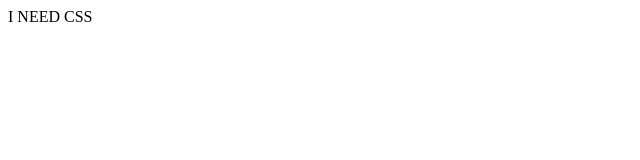
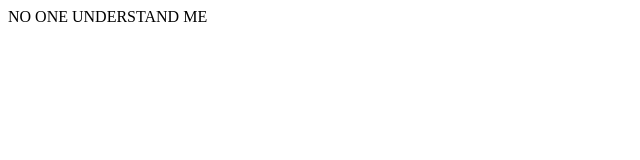
Before and after one commit to Arthurker/myindex, a plain HTML site: page index.html in a window 1280 px wide. Shown: the whole page, without its empty margins (0-640 px from the left). Drawn offline with Linux system fonts and the light colour scheme.

Commit message:
修改body

```diff
--- a/index.html
+++ b/index.html
@@ -7,6 +7,6 @@
 </title>
 </head>
 <body>
-I NEED CSS
+NO ONE UNDERSTAND ME
 </body>
 </html>
```
